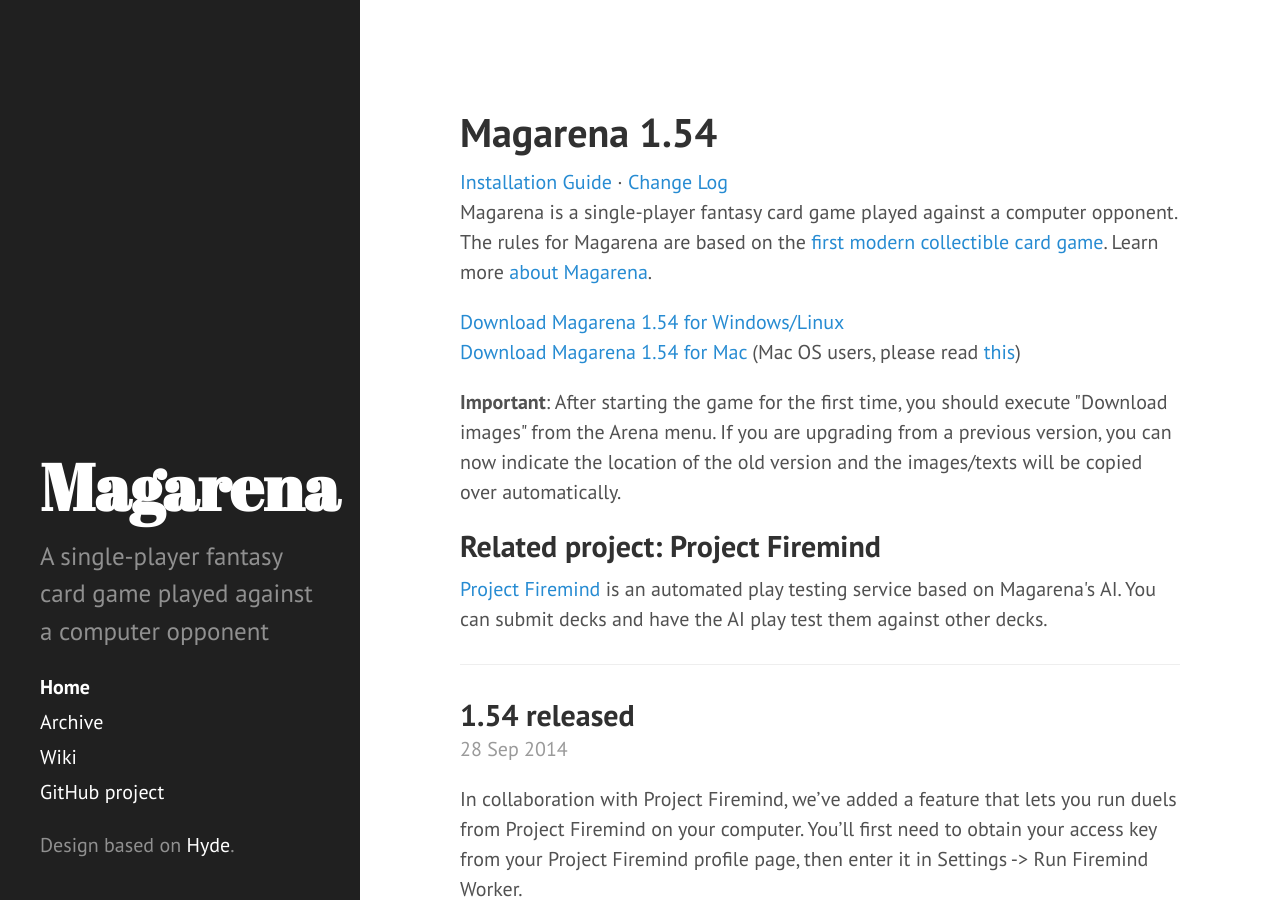
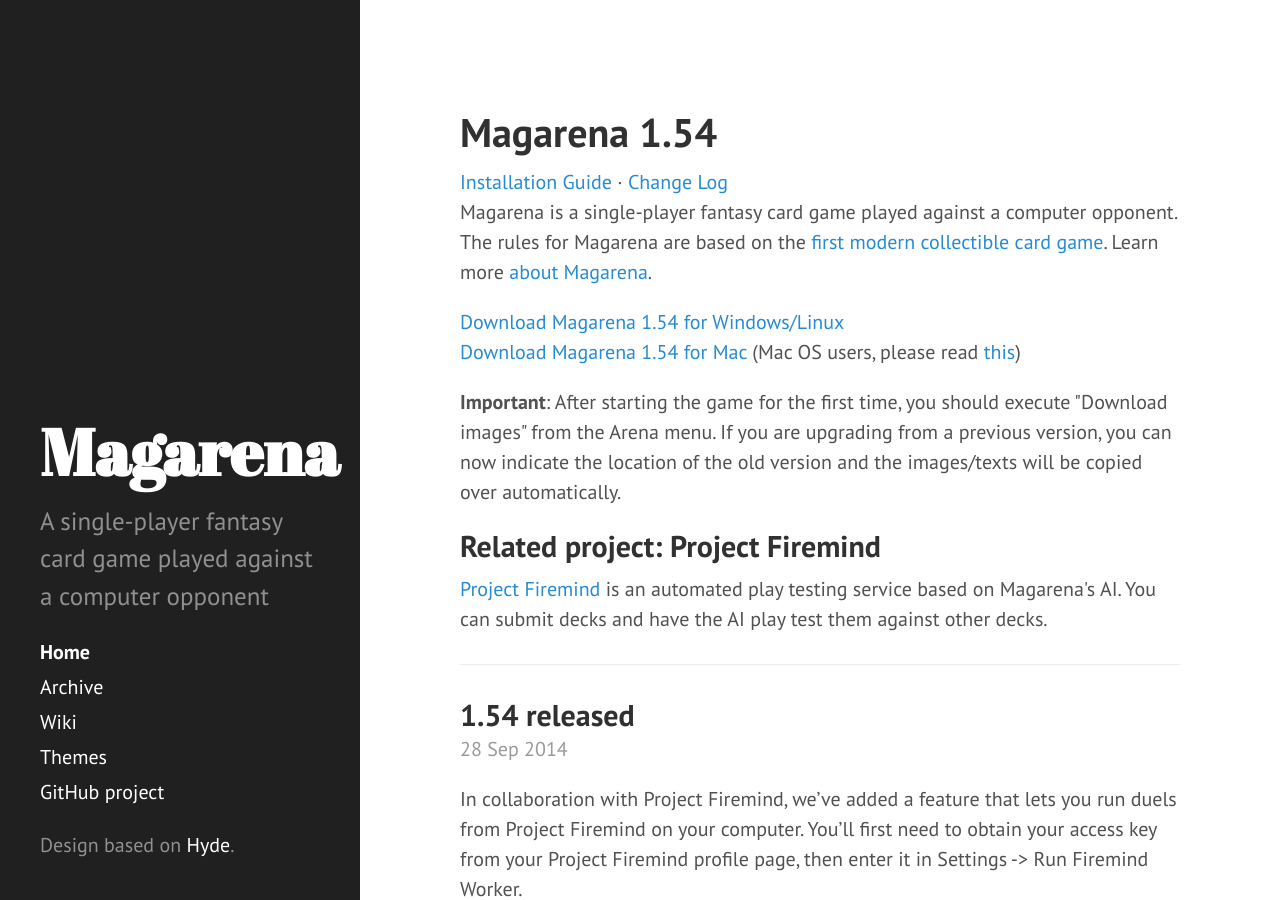
Before and after one commit to magarena/magarena.github.io, a Jekyll site: the page built from index.html, in a window 1280 px wide and 900 px high. Built offline with Jekyll 4.4.1, drawn with Linux system fonts in a browser that asks for light colours; Markdown is read by kramdown in place of the engine named in the settings; the list of posts is cut into pages by our own code.

Commit message:
add link to themes gallery in sidebar

```diff
--- a/_includes/sidebar.html
+++ b/_includes/sidebar.html
@@ -27,6 +27,7 @@
       {% endfor %}
 
       <a class="sidebar-nav-item" href="{{ site.github.repo }}/wiki">Wiki</a>
+      <a class="sidebar-nav-item" href="{{ site.github.repo }}/wiki/ThemesScreenshots">Themes</a>
       <a class="sidebar-nav-item" href="{{ site.github.repo }}">GitHub project</a>
     </nav>
     <p>Design based on <a href="http://hyde.getpoole.com/">Hyde</a>.</p>
```
